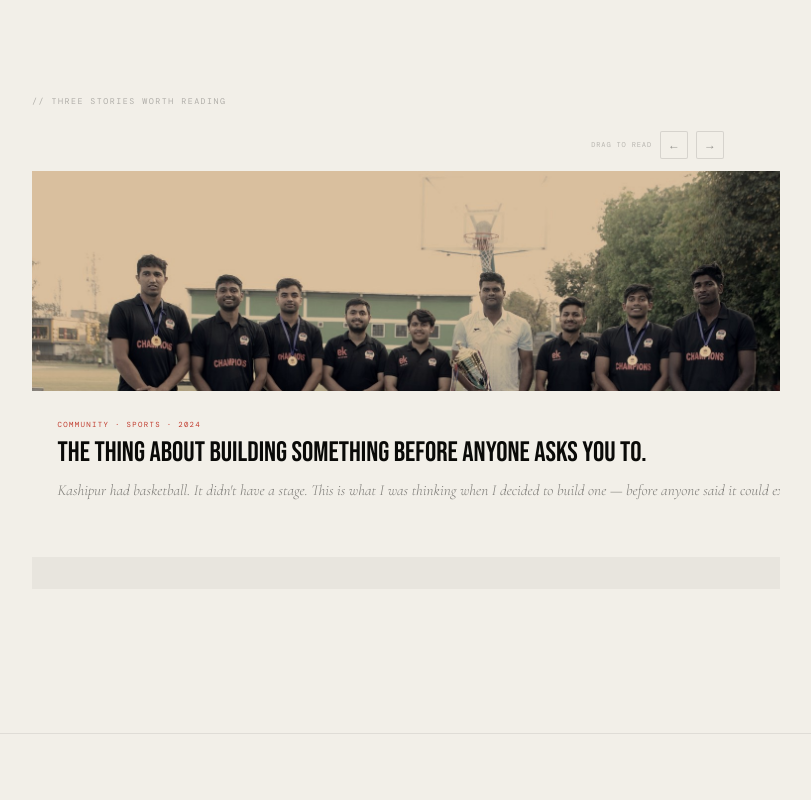
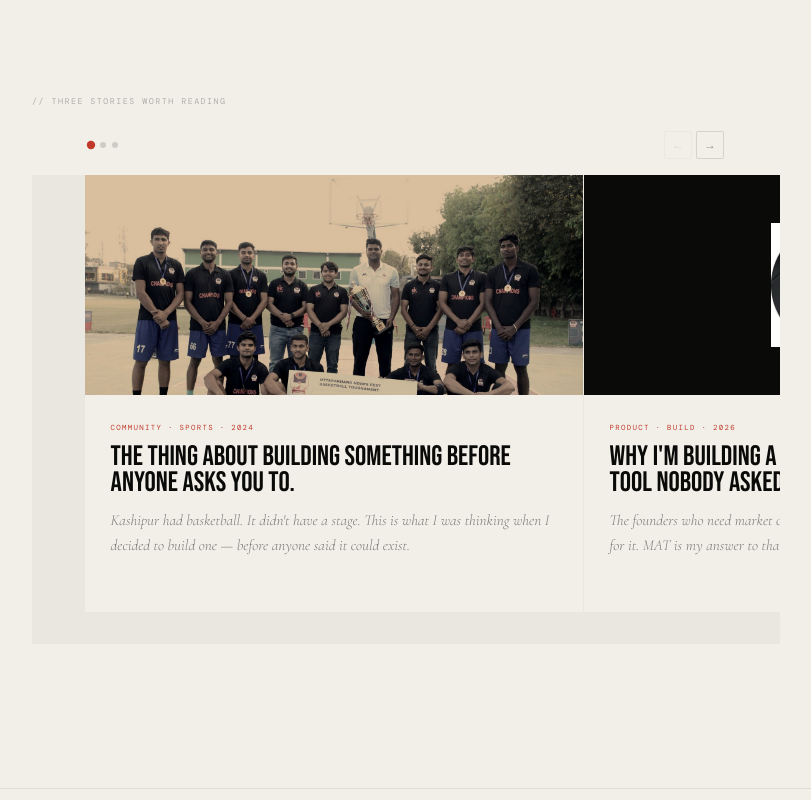
Before and after one commit to m4impact/Mridul-portfolio, a React (Vite) app: page /community in a window 1280 px wide. Shown: the part 1560-2360 px from the top of the page, without its empty margins (234-1045 px from the left). Built offline with nearby package versions, Linux system fonts and the light colour scheme; no server answers.

Commit message:
one-card-at-a-time slider with dots and arrows, no half-cards

```diff
--- a/src/pages/Community.jsx
+++ b/src/pages/Community.jsx
@@ -76,53 +76,34 @@ const allProjects = [
 const filters = ["all", "analytics", "strategy", "product", "community"];
 
 function BlogScroll({ blogs }) {
+  const [current, setCurrent] = useState(0);
   const scrollRef = useRef(null);
-  const isDragging = useRef(false);
-  const hasMoved = useRef(false);
-  const startX = useRef(0);
-  const scrollLeft = useRef(0);
 
-  const onMouseDown = (e) => {
-    isDragging.current = true;
-    hasMoved.current = false;
-    startX.current = e.pageX - scrollRef.current.offsetLeft;
-    scrollLeft.current = scrollRef.current.scrollLeft;
-    scrollRef.current.style.cursor = "grabbing";
-  };
-  const onMouseUp = () => {
-    isDragging.current = false;
-    if (scrollRef.current) scrollRef.current.style.cursor = "grab";
-  };
-  const onMouseMove = (e) => {
-    if (!isDragging.current) return;
-    const x = e.pageX - scrollRef.current.offsetLeft;
-    const walk = x - startX.current;
-    if (Math.abs(walk) > 5) { hasMoved.current = true; e.preventDefault(); }
-    scrollRef.current.scrollLeft = scrollLeft.current - walk * 1.5;
+  const goTo = (idx) => {
+    const next = Math.max(0, Math.min(idx, blogs.length - 1));
+    setCurrent(next);
+    const card = scrollRef.current?.children[next];
+    if (card) card.scrollIntoView({ behavior: "smooth", block: "nearest", inline: "start" });
   };
 
   return (
-    <div style={{ position: "relative" }}>
-      <div style={{ display: "flex", justifyContent: "flex-end", padding: "0 3.5rem", marginBottom: "0.8rem", gap: "0.5rem", alignItems: "center" }}>
-        <span style={{ fontFamily: "var(--font-mono)", fontSize: "0.44rem", letterSpacing: "0.12em", textTransform: "uppercase", color: "rgba(10,10,8,0.25)" }}>Drag to read</span>
-        <button className="comm-scroll-hint__btn" onClick={() => scrollRef.current?.scrollBy({ left: -400, behavior: "smooth" })}>←</button>
-        <button className="comm-scroll-hint__btn" onClick={() => scrollRef.current?.scrollBy({ left: 400, behavior: "smooth" })}>→</button>
+    <div className="comm-slider-wrap">
+      {/* nav controls */}
+      <div className="comm-slider-controls">
+        <div className="comm-slider-dots">
+          {blogs.map((_, i) => (
+            <button key={i} className={`comm-slider-dot${i === current ? " active" : ""}`} onClick={() => goTo(i)} aria-label={`Go to story ${i + 1}`} />
+          ))}
         </div>
-      <div
-        ref={scrollRef}
-        className="comm-blog-scroll"
-        onMouseDown={onMouseDown}
-        onMouseUp={onMouseUp}
-        onMouseLeave={onMouseUp}
-        onMouseMove={onMouseMove}
-      >
-        {blogs.map((b) => (
-          <Link
-            key={b.to}
-            to={b.to}
-            className="comm-blog"
-            onClick={(e) => { if (hasMoved.current) e.preventDefault(); }}
-          >
+        <div className="comm-scroll-hint__arrows">
+          <button className="comm-scroll-hint__btn" onClick={() => goTo(current - 1)} disabled={current === 0}>←</button>
+          <button className="comm-scroll-hint__btn" onClick={() => goTo(current + 1)} disabled={current === blogs.length - 1}>→</button>
+        </div>
+      </div>
+      {/* track */}
+      <div ref={scrollRef} className="comm-blog-scroll">
+        {blogs.map((b, i) => (
+          <Link key={b.to} to={b.to} className="comm-blog">
             <div className="comm-blog__img" style={{ background: b.imgBg }}>
               {b.img && <img src={b.img} alt={b.title} style={{ width: "100%", height: "100%", display: "block", ...b.imgStyle }} />}
             </div>
@@ -140,41 +121,32 @@ function BlogScroll({ blogs }) {
 }
 
 function HorizontalScroll({ filtered }) {
+  const [current, setCurrent] = useState(0);
   const scrollRef = useRef(null);
-  const isDragging = useRef(false);
-  const hasMoved = useRef(false);
-  const startX = useRef(0);
-  const scrollLeft = useRef(0);
 
-  const onMouseDown = (e) => {
-    isDragging.current = true;
-    hasMoved.current = false;
-    startX.current = e.pageX - scrollRef.current.offsetLeft;
-    scrollLeft.current = scrollRef.current.scrollLeft;
-    scrollRef.current.style.cursor = "grabbing";
-  };
-  const onMouseUp = () => { isDragging.current = false; if (scrollRef.current) scrollRef.current.style.cursor = "grab"; };
-  const onMouseMove = (e) => {
-    if (!isDragging.current) return;
-    const x = e.pageX - scrollRef.current.offsetLeft;
-    const walk = x - startX.current;
-    if (Math.abs(walk) > 5) { hasMoved.current = true; e.preventDefault(); }
-    scrollRef.current.scrollLeft = scrollLeft.current - walk * 1.5;
+  const goTo = (idx) => {
+    const next = Math.max(0, Math.min(idx, filtered.length - 1));
+    setCurrent(next);
+    const card = scrollRef.current?.children[next];
+    if (card) card.scrollIntoView({ behavior: "smooth", block: "nearest", inline: "start" });
   };
 
   return (
-    <div
-      id="proj-scroll"
-      ref={scrollRef}
-      className="comm-projects-scroll"
-      onMouseDown={onMouseDown}
-      onMouseUp={onMouseUp}
-      onMouseLeave={onMouseUp}
-      onMouseMove={onMouseMove}
-    >
+    <div className="comm-slider-wrap">
+      <div className="comm-slider-controls">
+        <div className="comm-slider-dots">
+          {filtered.map((_, i) => (
+            <button key={i} className={`comm-slider-dot${i === current ? " active" : ""}`} onClick={() => goTo(i)} aria-label={`Go to project ${i + 1}`} />
+          ))}
+        </div>
+        <div className="comm-scroll-hint__arrows">
+          <button className="comm-scroll-hint__btn" onClick={() => goTo(current - 1)} disabled={current === 0}>←</button>
+          <button className="comm-scroll-hint__btn" onClick={() => goTo(current + 1)} disabled={current === filtered.length - 1}>→</button>
+        </div>
+      </div>
+      <div ref={scrollRef} id="proj-scroll" className="comm-projects-scroll">
         {filtered.map((p) => (
-        <Link key={p.id} to={p.route} className="comm-project-card"
-          onClick={(e) => { if (hasMoved.current) e.preventDefault(); }}>
+          <Link key={p.id} to={p.route} className="comm-project-card">
             <span className="comm-project-card__category">{p.category}</span>
             <span className="comm-project-card__name">{p.name}</span>
             <p className="comm-project-card__brief">{p.brief}</p>
@@ -186,6 +158,7 @@ function HorizontalScroll({ filtered }) {
             </div>
           </Link>
         ))}
+      </div>
     </div>
   );
 }
@@ -315,25 +288,16 @@ export default function Community() {
             <div className="section-label" style={{ marginBottom: "1.2rem" }}>// All work — filter by discipline</div>
           </Fade>
           <Fade delay={100}>
-            <div style={{ display: "flex", alignItems: "center", justifyContent: "space-between", marginBottom: "1rem", flexWrap: "wrap", gap: "0.8rem" }}>
-              <div className="comm-filter-bar" style={{ marginBottom: 0 }}>
+            <div className="comm-filter-bar">
               {filters.map(f => (
                 <button
                   key={f}
                   className={`comm-filter-btn${activeFilter === f ? " active" : ""}`}
-                    onClick={() => setActiveFilter(f)}
+                  onClick={() => { setActiveFilter(f); }}
                 >
                   {f === "all" ? "All" : f.charAt(0).toUpperCase() + f.slice(1)}
                 </button>
               ))}
-              </div>
-              <div className="comm-scroll-hint">
-                <span>Drag to scroll</span>
-                <div className="comm-scroll-hint__arrows">
-                  <button className="comm-scroll-hint__btn" onClick={() => document.getElementById("proj-scroll").scrollBy({ left: -320, behavior: "smooth" })}>←</button>
-                  <button className="comm-scroll-hint__btn" onClick={() => document.getElementById("proj-scroll").scrollBy({ left: 320, behavior: "smooth" })}>→</button>
-                </div>
-              </div>
             </div>
           </Fade>
         </div>
--- a/src/styles/global.css
+++ b/src/styles/global.css
@@ -1593,3 +1593,85 @@ nav.scrolled .nav-links button {
   scroll-snap-align: start;
   min-width: min(300px, 80vw);
 }
+
+/* ── ONE-CARD SLIDER ─────────────────────────────────────── */
+.comm-slider-wrap {
+  position: relative;
+}
+.comm-slider-controls {
+  display: flex;
+  align-items: center;
+  justify-content: space-between;
+  padding: 0 3.5rem;
+  margin-bottom: 1rem;
+}
+.comm-slider-dots {
+  display: flex;
+  gap: 6px;
+  align-items: center;
+}
+.comm-slider-dot {
+  width: 6px;
+  height: 6px;
+  border-radius: 50%;
+  border: none;
+  background: rgba(10,10,8,0.15);
+  cursor: pointer;
+  padding: 0;
+  transition: background 0.2s, transform 0.2s;
+}
+.comm-slider-dot.active {
+  background: var(--red);
+  transform: scale(1.4);
+}
+
+/* blog scroll — one full card per view */
+.comm-blog-scroll {
+  display: flex;
+  overflow-x: auto;
+  scroll-snap-type: x mandatory;
+  scrollbar-width: none;
+  -ms-overflow-style: none;
+  gap: 0;
+  padding: 0 3.5rem 2rem;
+  background: rgba(10,10,8,0.03);
+}
+.comm-blog-scroll::-webkit-scrollbar { display: none; }
+.comm-blog-scroll .comm-blog {
+  flex: 0 0 calc(100% - 7rem - 26px);
+  min-width: calc(100% - 7rem - 26px);
+  scroll-snap-align: start;
+  margin-right: 1px;
+}
+
+/* projects scroll — one card per view */
+.comm-projects-scroll {
+  display: flex;
+  overflow-x: auto;
+  scroll-snap-type: x mandatory;
+  scrollbar-width: none;
+  -ms-overflow-style: none;
+  gap: 0;
+  padding: 0 3.5rem 2rem;
+  background: rgba(10,10,8,0.04);
+}
+.comm-projects-scroll::-webkit-scrollbar { display: none; }
+.comm-projects-scroll .comm-project-card {
+  flex: 0 0 340px;
+  min-width: 340px;
+  scroll-snap-align: start;
+  margin-right: 1px;
+}
+
+.comm-scroll-hint__btn:disabled {
+  opacity: 0.25;
+  cursor: not-allowed;
+}
+
+@media (max-width: 860px) {
+  .comm-slider-controls { padding: 0 1.4rem; }
+  .comm-blog-scroll { padding: 0 1.4rem 2rem; }
+  .comm-blog-scroll .comm-blog { flex: 0 0 calc(100% - 2.8rem); min-width: calc(100% - 2.8rem); }
+  .comm-projects-scroll { padding: 0 1.4rem 2rem; }
+  .comm-projects-scroll .comm-project-card { flex: 0 0 280px; min-width: 280px; }
+}
```
Lines whose indentation alone changed are shown as unchanged.
